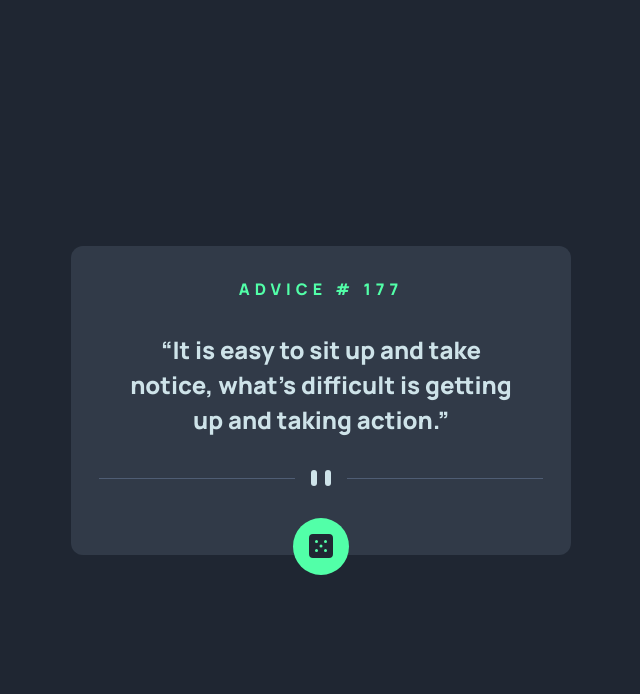
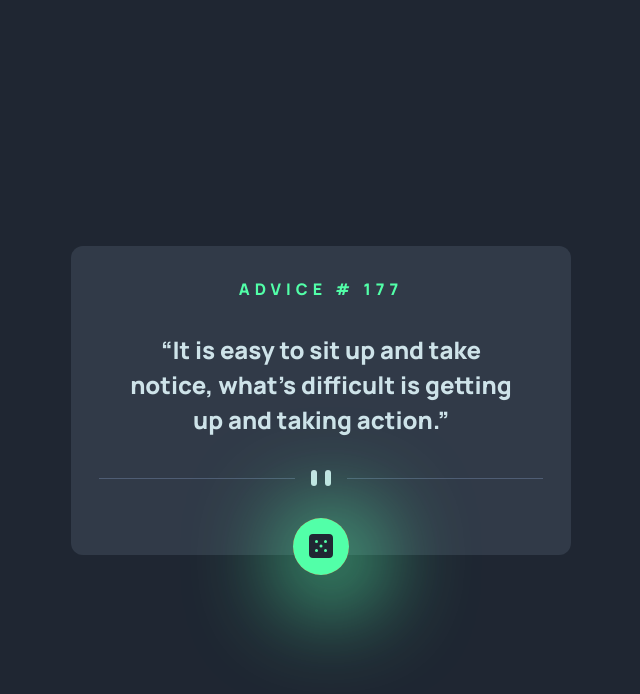
Before and after one commit to itsnooshin/Advice-generator-app, a website built with Parcel: page src/index.html in a window 1280 px wide. In both pictures the pointer is over the button 640 px from the left and 546 px from the top of the page. Shown: the whole page, without its empty margins (319-959 px from the left). Built offline with nearby package versions, Linux system fonts and the light colour scheme.

Commit message:
add box-shadow to button

```diff
--- a/src/main.js
+++ b/src/main.js
@@ -18,5 +18,5 @@ btnmain.addEventListener('click', function () {
     }
   }
 
-  adviceGen();
+  adviceGen().then(res => console.log(res));
 });
--- a/src/style.css
+++ b/src/style.css
@@ -47,6 +47,11 @@ body {
   position: absolute;
   bottom:-20px;
 }
+.icon-button:hover{
+  background-color: red;
+  border-radius: 50%;
+  box-shadow:10px 12px 96px 17px rgba(82,255,168,0.91); ;
+}
 .lead-quote{
   color: var(--color-Light-Cyan);
   text-align: center;
```
